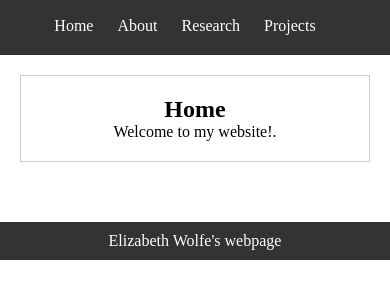
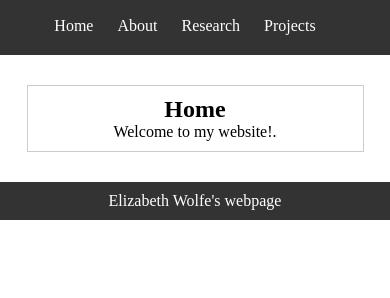
Before and after one commit to ElizabethCDWolfe/ElizabethCDWolfe.github.io, a plain HTML site: page index.html in a window 390 px wide. Shown: the part 60-358 px from the top of the page. Drawn offline with Linux system fonts and the light colour scheme.

Commit message:
Update styles.css

```diff
--- a/styles.css
+++ b/styles.css
@@ -51,6 +51,18 @@ main {
   text-align: center; /* Center content within main area */
 }
 
+/* For smaller screens, adjust styles */
+@media screen and (max-width: 768px) {
+  /* Adjustments for smaller screens */
+  /* Modify layout, font sizes, padding, etc. */
+  /* For example: */
+  .tabcontent {
+    max-width: 90%; /* Adjust width for smaller screens */
+    margin: 10px auto; /* Change margins for centering */
+    padding: 10px; /* Decrease padding for smaller screens */
+  }
+}
+
 section {
   margin-bottom: 40px;
   display: inline-block; /* Maintain inline block for centered content */
```
